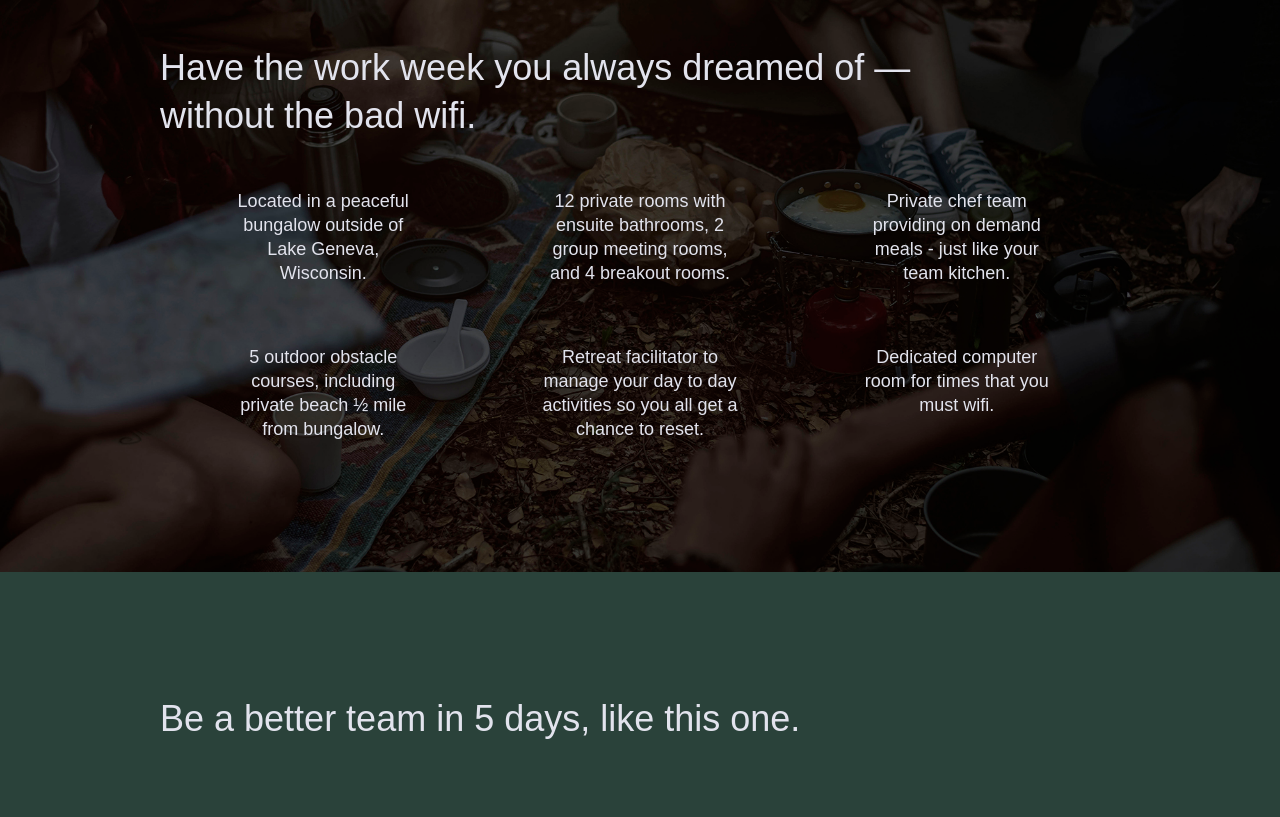
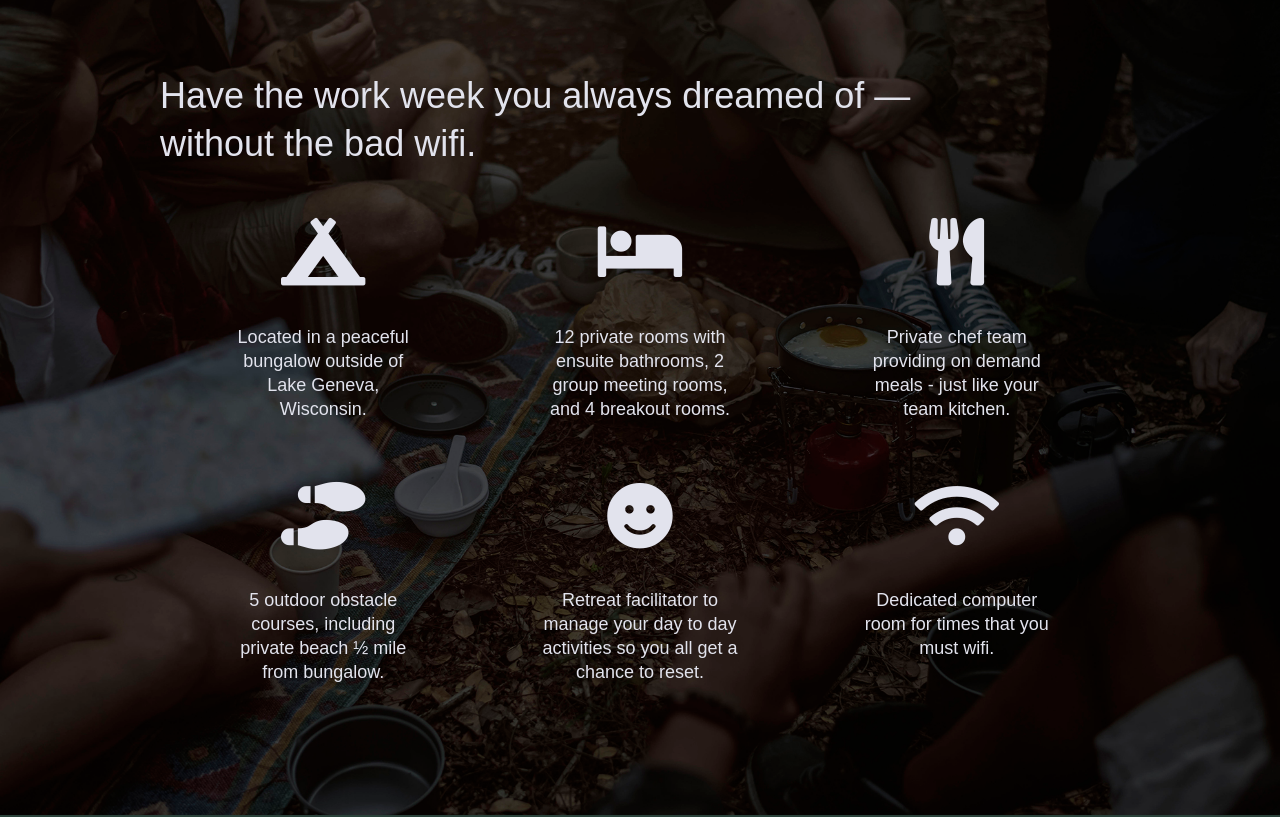
Before and after one commit to Kab-Vaj/website-1, a website built with Parcel: page index.html in a window 1280 px wide. Shown: the part 1052-1869 px from the top of the page. Built offline with nearby package versions, Linux system fonts and the light colour scheme; a web font is replaced by a local one.

Commit message:
adding features Icons

```diff
--- a/css/main.css
+++ b/css/main.css
@@ -307,6 +307,11 @@ input[type=button] {
   justify-content: center;
   align-items: flex-start;
   flex-flow: row wrap;
+}
+
+.features i {
+  font-size: 3.75em;
+  margin-bottom: 40px;
 }
 
 .features p {
--- a/index.html
+++ b/index.html
@@ -14,7 +14,9 @@
 <link rel="preconnect" href="https://fonts.googleapis.com">
 <link rel="preconnect" href="https://fonts.gstatic.com" crossorigin>
 <link href="https://fonts.googleapis.com/css2?family=Epunda+Sans:ital,wght@0,300..900;1,300..900&display=swap" rel="stylesheet">
-  <link rel="stylesheet" href="css/normalize.css">
+<!-- FontAwesome CDN version 5.5 -->
+<link rel="stylesheet" href="https://use.fontawesome.com/releases/v5.5.0/css/all.css" integrity="sha384-B4dIYHKNBt8Bc12p+WXckhzcICo0wtJAoU8YZTY5qE0Id1GSseTk6S+L3BlXeVIU" crossorigin="anonymous">
+<link rel="stylesheet" href="css/normalize.css">
   <link rel="stylesheet" href="css/main.css">
 </head>
 
@@ -23,8 +25,8 @@
   <header>
     <div class="content-wrapper">
       <figure>
-       <a href="#">
-          <img>
+        <a href="../index.html">
+          <img src="../img/unpluggedlogo.png" alt="unplugged logo">
         </a>
       </figure>
       <div class="header-divider"></div>
@@ -64,6 +66,7 @@
         <div class="features-items">
           <article>
             <p class="fontawesome-icon">
+              <i class="fas fa-campground"></i>
             </p>
             <p class="features-item-description">
               Located in a peaceful bungalow outside of Lake Geneva, Wisconsin.
@@ -71,6 +74,7 @@
           </article>
           <article>
             <p class="fontawesome-icon">
+              <i class="fas fa-bed"></i>
             </p>
             <p class="features-item-description">
               12 private rooms with ensuite bathrooms, 2 group meeting rooms, and 4 breakout rooms.
@@ -78,6 +82,7 @@
           </article>
           <article>
             <p class="fontawesome-icon">
+              <i class="fas fa-utensils"></i>
             </p>
             <p class="features-item-description">
               Private chef team providing on demand meals - just like your team kitchen.
@@ -85,6 +90,7 @@
           </article>
           <article>
             <p class="fontawesome-icon">
+              <i class="fas fa-shoe-prints"></i>
             </p>
             <p class="features-item-description">
               5 outdoor obstacle courses, including private beach ½ mile from bungalow.
@@ -92,6 +98,7 @@
           </article>
           <article>
             <p class="fontawesome-icon">
+              <i class="fa fa-smile"></i>
             </p>
             <p class="features-item-description">
               Retreat facilitator to manage your day to day activities so you all get a chance to reset.
@@ -99,6 +106,7 @@
           </article>
           <article>
             <p class="fontawesome-icon">
+              <i class="fas fa-wifi"></i>
             </p>
             <p class="features-item-description">
               Dedicated computer room for times that you must wifi.
```
Also changed, not shown: about/index.html (+2 -1 lines).
